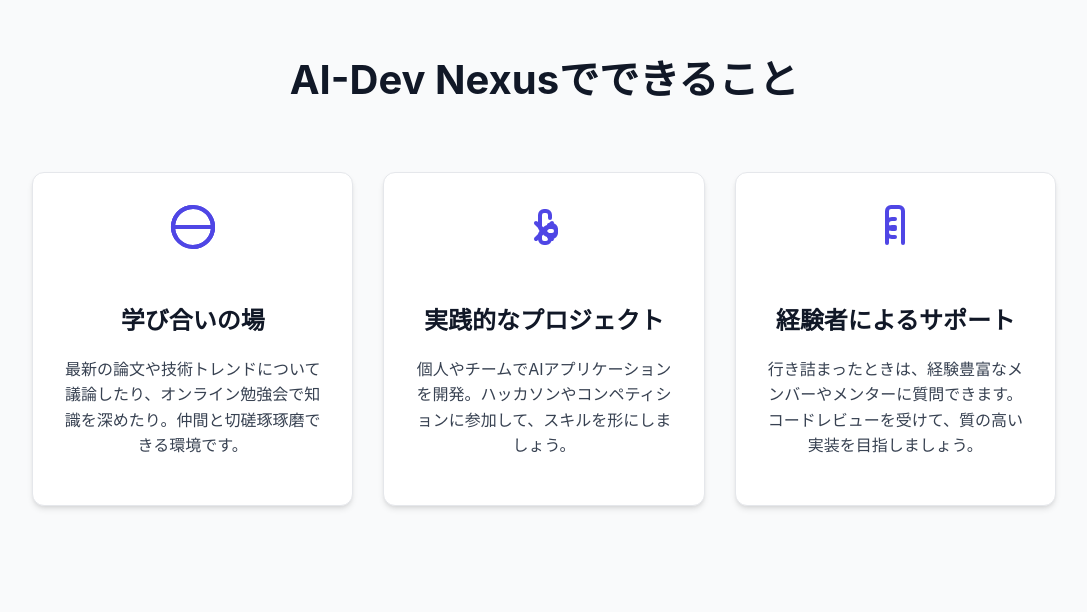
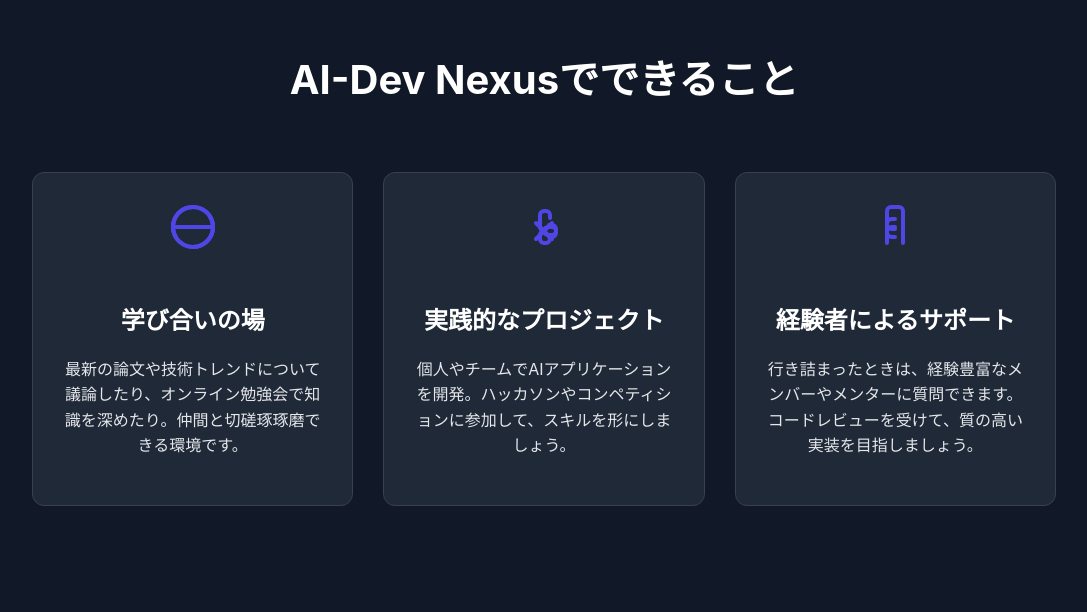
Before and after one commit to kuma-yoyo/gemini-cli-lp, a plain HTML site: page index.html in a window 1280 px wide. Shown: the part 848-1460 px from the top of the page, without its empty margins (96-1183 px from the left). Drawn offline with Linux system fonts and the light colour scheme.

Commit message:
テーマカラー変更

```diff
--- a/index.html
+++ b/index.html
@@ -8,11 +8,11 @@
             :root {
                 --primary-color: #4f46e5;
                 --secondary-color: #6366f1;
-            --background-color: #f9fafb;
-            --text-color: #374151;
-            --card-background: #ffffff;
-            --border-color: #e5e7eb;
-            --heading-color: #111827;
+                --background-color: #111827;
+                --text-color: #e5e7eb;
+                --card-background: #1f2937;
+                --border-color: #374151;
+                --heading-color: #ffffff;
             }
 
             body {
@@ -33,7 +33,7 @@
             header {
                 padding: 20px 0;
                 border-bottom: 1px solid var(--border-color);
-            background-color: var(--card-background);
+                background-color: var(--background-color); /* ヘッダーの背景色も暗くする */
             }
 
             .navbar {
@@ -97,46 +97,22 @@
             }
 
             .hero .btn-large svg {
-
                 margin-right: 10px;
-
             }
 
-
-
             .hero-image {
-
-
-
                 display: block; /* ブロック要素にして中央寄せを有効にする */
-
-
-
                 margin: 0 auto 20px auto; /* 上下に20px、左右中央 */
-
-
-
                 width: 200px; /* 幅を固定 */
-
-
-
                 height: 200px; /* 高さを固定して正円に */
-
-
-
                 object-fit: cover; /* 画像がコンテナを覆うように調整し、縦横比を維持 */
-
-
-
                 border-radius: 50%; /* 画像を円形にする */
-
-
-
             }
 
             /* Features Section */
             .features {
                 padding: 80px 0;
+                background-color: var(--background-color); /* 背景色を再度設定 */
             }
 
             .section-title {
@@ -158,7 +134,7 @@
                 border-radius: 12px;
                 border: 1px solid var(--border-color);
                 text-align: center;
-            box-shadow: 0 4px 6px -1px rgba(0, 0, 0, 0.1), 0 2px 4px -2px rgba(0, 0, 0, 0.1);
+                box-shadow: none; /* ライトテーマで追加したbox-shadowを削除 */
             }
 
             .feature-card svg {
@@ -181,7 +157,7 @@
                 text-align: center;
                 border-radius: 16px;
                 margin: 80px auto;
-            box-shadow: 0 10px 15px -3px rgba(0, 0, 0, 0.1), 0 4px 6px -4px rgba(0, 0, 0, 0.1);
+                box-shadow: none; /* ライトテーマで追加したbox-shadowを削除 */
             }
 
             /* Footer */
```
Lines whose indentation alone changed are shown as unchanged.
